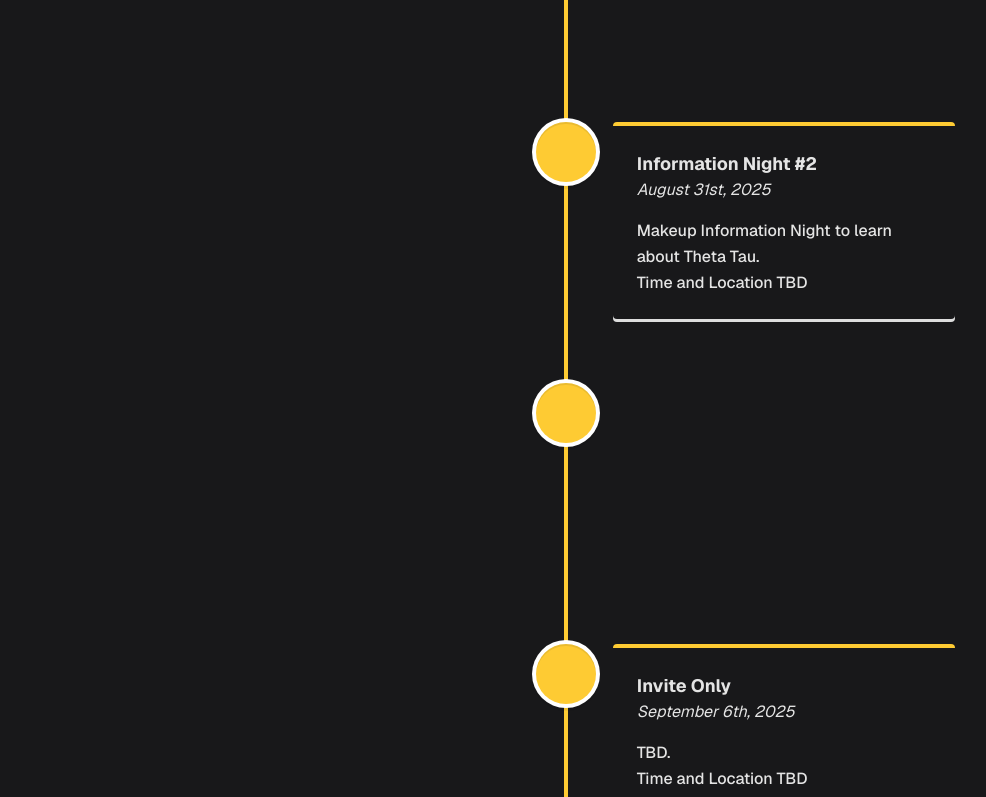
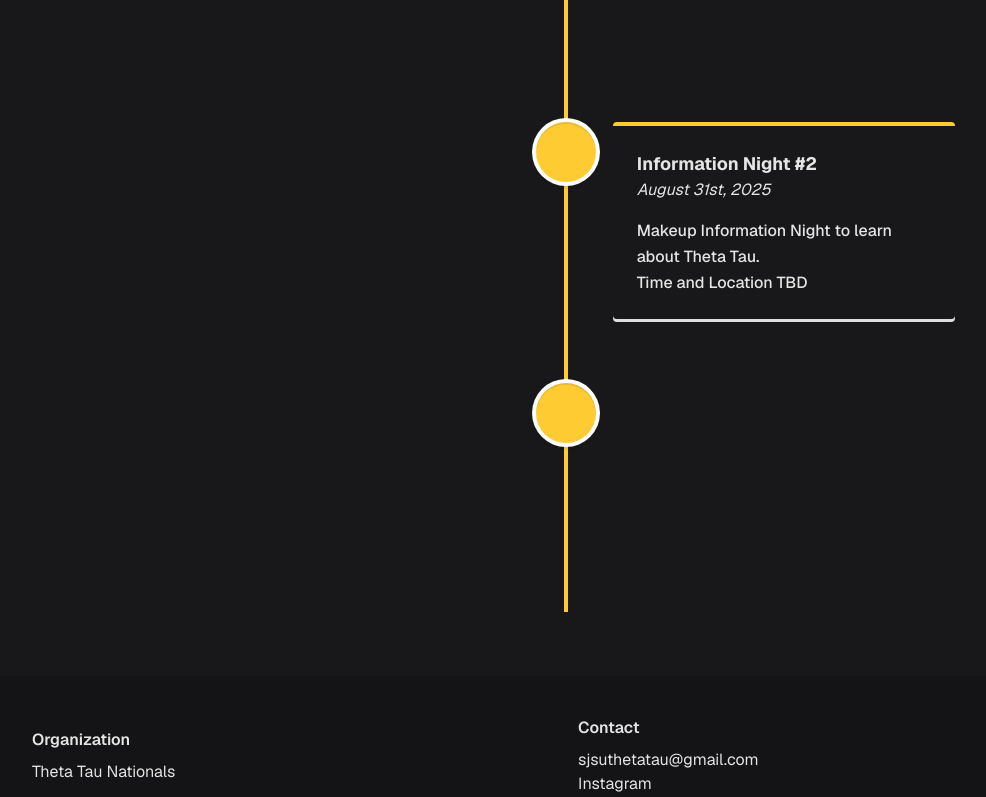
Before and after one commit to joshuahsieh24/sjsuttwebsite, a Next.js app: page /rush in a window 1280 px wide. Shown: the part 2000-2797 px from the top of the page, without its empty margins (74-1060 px from the left). Built offline with nearby package versions, Linux system fonts and the light colour scheme.

Commit message:
remove invite only, fix huy major

```diff
--- a/src/app/rush/page.tsx
+++ b/src/app/rush/page.tsx
@@ -281,19 +281,6 @@ export default function RushPage() {
                                 Time and Location TBD
                                 </p>
                             </VerticalTimelineElement>
-                            <VerticalTimelineElement
-                                className="vertical-timeline-element--work"
-                                contentStyle={{ background: "#18181a", color: "#e4e4e4", borderTop: "4px solid #fecb33" }}
-                                contentArrowStyle={{ borderRight: "7px solid #18181a" }}
-                                iconStyle={{ background: "#fecb33", color: "#18181a" }}
-                            >
-                                <h3 className="vertical-timeline-element-title font-bold text-lg">Invite Only</h3>
-                                <h4 className='italic'>September 6th, 2025</h4>
-                                <p>
-                                TBD.<br />
-                                Time and Location TBD
-                                </p>
-                            </VerticalTimelineElement>
                     </VerticalTimeline>
                 </div>
             </section>
--- a/src/components/activeInfo/roster.json
+++ b/src/components/activeInfo/roster.json
@@ -4,7 +4,7 @@
             "name": "Huy Duong",
             "role": "Regent",
             "image": "./headshots/huy.jpg",
-            "major": "Software Engineering",
+            "major": "Computer Science",
             "class": "Kappa"
         },
         {
```
Also changed, not shown: 1 other file (tests, documents, lock files or other folders).
